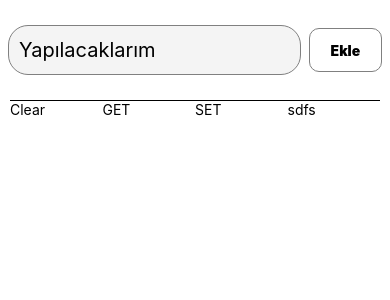
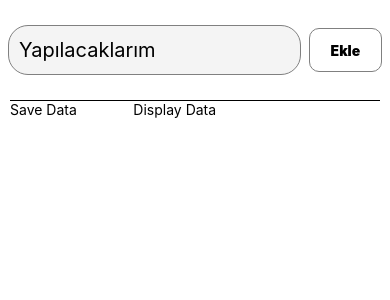
Before and after one commit to cyb3rsalih/to-do-app-w-react-native, a React Native app: screen / in a window 390 px wide. Shown: the top 300 px of the page. Built offline with nearby package versions, Linux system fonts and the light colour scheme.

Commit message:
Fixing asyncstorage issues

```diff
--- a/src/App.js
+++ b/src/App.js
@@ -16,8 +16,6 @@ export default class App extends Component{
 
     this.addItem = this.addItem.bind(this);
     this.clearItems = this.clearItems.bind(this);
-    this.getItem = this.getItem.bind(this);
-    this.setItem = this.setItem.bind(this);
 
   }
 
@@ -29,12 +27,49 @@ export default class App extends Component{
 
 
 
+  initialFunc(){
+    //let user = 'John Doe';
+    let obj = {"notes":[ ]}
+    //AsyncStorage.setItem('user',user);
+    AsyncStorage.setItem('user',JSON.stringify(obj));
 
-  addItem(){
+  }
 
+  displayData = async () => {
+    try {
+      let user = await AsyncStorage.getItem('user');
+      let parsed = JSON.parse(user);
+      let newObj = '{"id":"3","note":"ass"}'; // New todo will be like this
+      let parsedNewObj = JSON.parse(newObj);
+      parsed.notes.unshift(parsedNewObj); // It will pass tp
+      alert(parsed.notes[0].note);
+      //alert(user);
+    } catch (error) {
+      alert("error"+error);
+    }
+  }
+
+
+  dData = async () => {
+    try {
+      let user = await AsyncStorage.getItem('user');
+      let parsed = JSON.parse(user);
+      let newObj = '{"id":"6","note":"'+this.state.toDO+'"}'; // New todo will be like this
+      let parsedNewObj = JSON.parse(newObj);
+      parsed.notes.unshift(parsedNewObj); // It will pass tp
+      alert(parsed.notes[0].note);
+      //alert(user);
+    } catch (error) {
+      alert("error"+error);
+    }
+  }
+
+
+
+
+addItem(){
       // Clear the text area
       this.setState({toDO:''});
-
 }
 
 
@@ -45,16 +80,6 @@ AsyncStorage.clear();
 }
 
 
-getItem(){
-  async () => {
-  const getValue = await AsyncStorage.getItem("notes");
-  this.setState({notes: getValue});
-}}
-
-setItem(){
-  async () => {
-    await AsyncStorage.setItem("notes", this.state.toDO);
-  }};
 
 
   render() {
@@ -68,17 +93,16 @@ setItem(){
             </TextInput>
           </View>
           <View style={styles.right}>
-            <MyButton onPress={this.setItem} text={'Ekle'} />
+            <MyButton onPress={this.dData} text={'Ekle'} />
           </View>
         </View>
         <View style={{backgroundColor:'black',height:0.5,marginHorizontal:10}}></View>
 
 
         <View style={{height:100,marginHorizontal:10,flexDirection:'row'}}>
-        <TouchableOpacity style={{flex:1}} onPress={this.clearItems}><Text>Clear</Text></TouchableOpacity>
-        <TouchableOpacity style={{flex:1}} onPress={this.getItem}><Text>GET</Text></TouchableOpacity>
-        <TouchableOpacity style={{flex:1}} onPress={this.setItem}><Text>SET</Text></TouchableOpacity>
-        <Text style={{flex:1}} >{this.state.notes}</Text>
+        <TouchableOpacity style={{flex:1}} onPress={this.initialFunc}><Text>Save Data</Text></TouchableOpacity>
+        <TouchableOpacity style={{flex:1}} onPress={this.displayData}><Text>Display Data</Text></TouchableOpacity>
+        <Text style={{flex:1}} >{this.state.toDO}</Text>
 
 
         </View>
```
